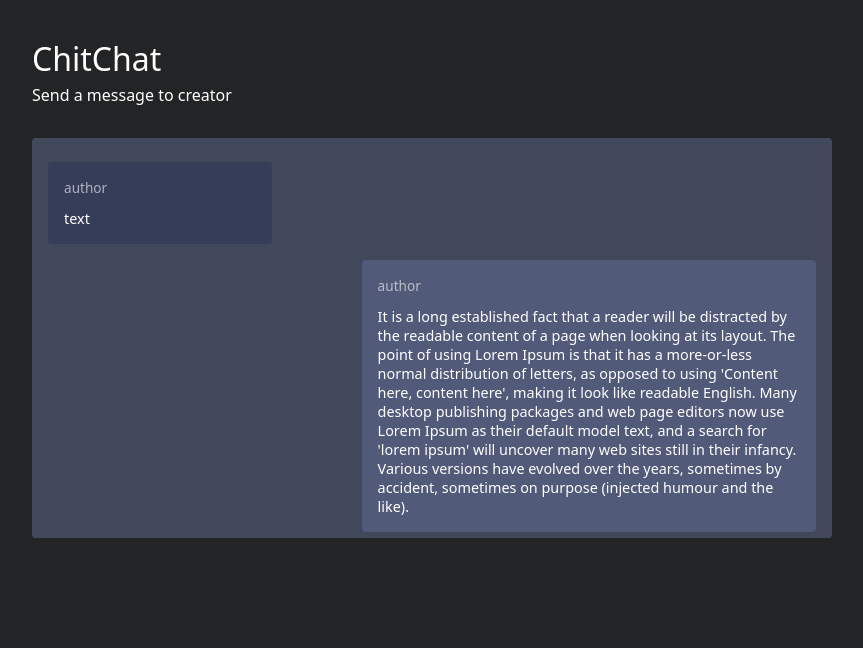
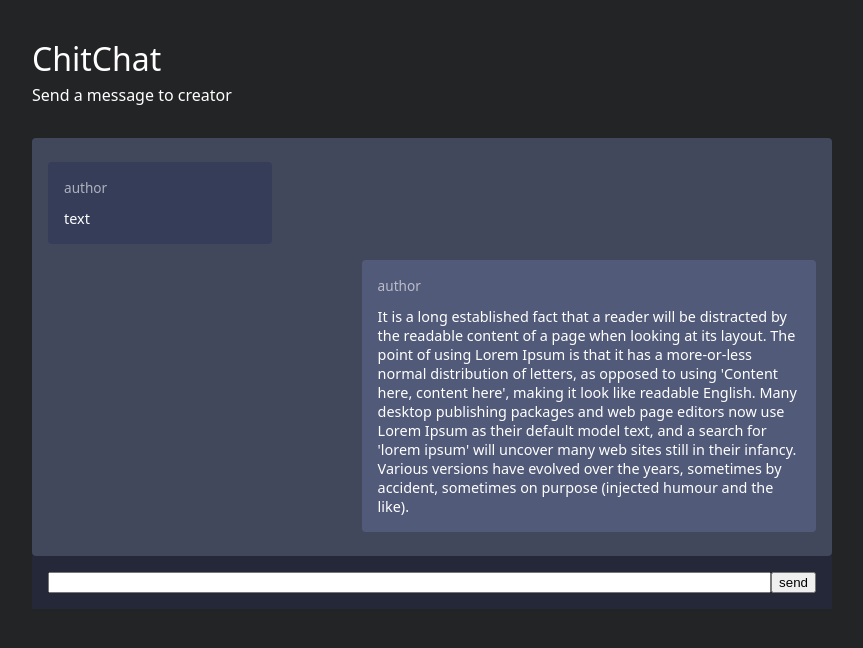
Before and after one commit to An1mus/chitchat, a React (Create React App) app in the folder client/: page / in a window 1280 px wide. Shown: the top 648 px of the page, without its empty margins (0-863 px from the left). Built offline with nearby package versions, Linux system fonts and the light colour scheme.

Commit message:
Inputs for chat

```diff
--- a/client/src/Chat/Chat.module.scss
+++ b/client/src/Chat/Chat.module.scss
@@ -1,11 +1,9 @@
 @import '../styles/vars';
 
 .container {
-	background: $background;
 	margin-top: 2rem;
 	width: 50rem;
 	height: 25rem;
-	@include radius;
 }
 
 .chatBox {
@@ -13,6 +11,8 @@
 	flex-direction: column;
 	align-items: flex-start;
 	padding: 1rem;
+	background: $background;
+	@include radius;
 }
 
 .message {
--- /dev/null
+++ b/client/src/Chat/Inputs.module.scss
@@ -0,0 +1,12 @@
+@import "../styles/vars";
+
+.inputs {
+	padding: 1rem;
+	background: $background-dark;
+	display: flex;
+
+	input {
+		outline: none;
+		width: 100%;
+	}
+}
--- /dev/null
+++ b/client/src/Chat/Inputs.tsx
@@ -0,0 +1,15 @@
+import React from 'react';
+import styles from './Inputs.module.scss';
+
+const Inputs: React.FC = () => {
+    const handleSubmit = (e: React.SyntheticEvent) => {
+        e.preventDefault();
+    }
+
+    return <form className={styles.inputs}>
+        <input type="text"/>
+        <button onClick={handleSubmit}>send</button>
+    </form>;
+}
+
+export default Inputs;
--- a/client/src/Chat/index.tsx
+++ b/client/src/Chat/index.tsx
@@ -1,5 +1,6 @@
 import React from 'react';
 import styles from './Chat.module.scss';
+import Inputs from "./Inputs";
 
 const Chat: React.FC = () => {
     return <main className={styles.container}>
@@ -22,6 +23,8 @@ const Chat: React.FC = () => {
                 </div>
             </div>
         </section>
+
+        <Inputs/>
     </main>;
 }
 
--- a/client/src/styles/vars.scss
+++ b/client/src/styles/vars.scss
@@ -1,4 +1,5 @@
 $grey: #232425;
+$background-dark: #242838;
 $background: #42485b;
 $background-light: #363d59;
 $background-lighter: #525a79;
```
